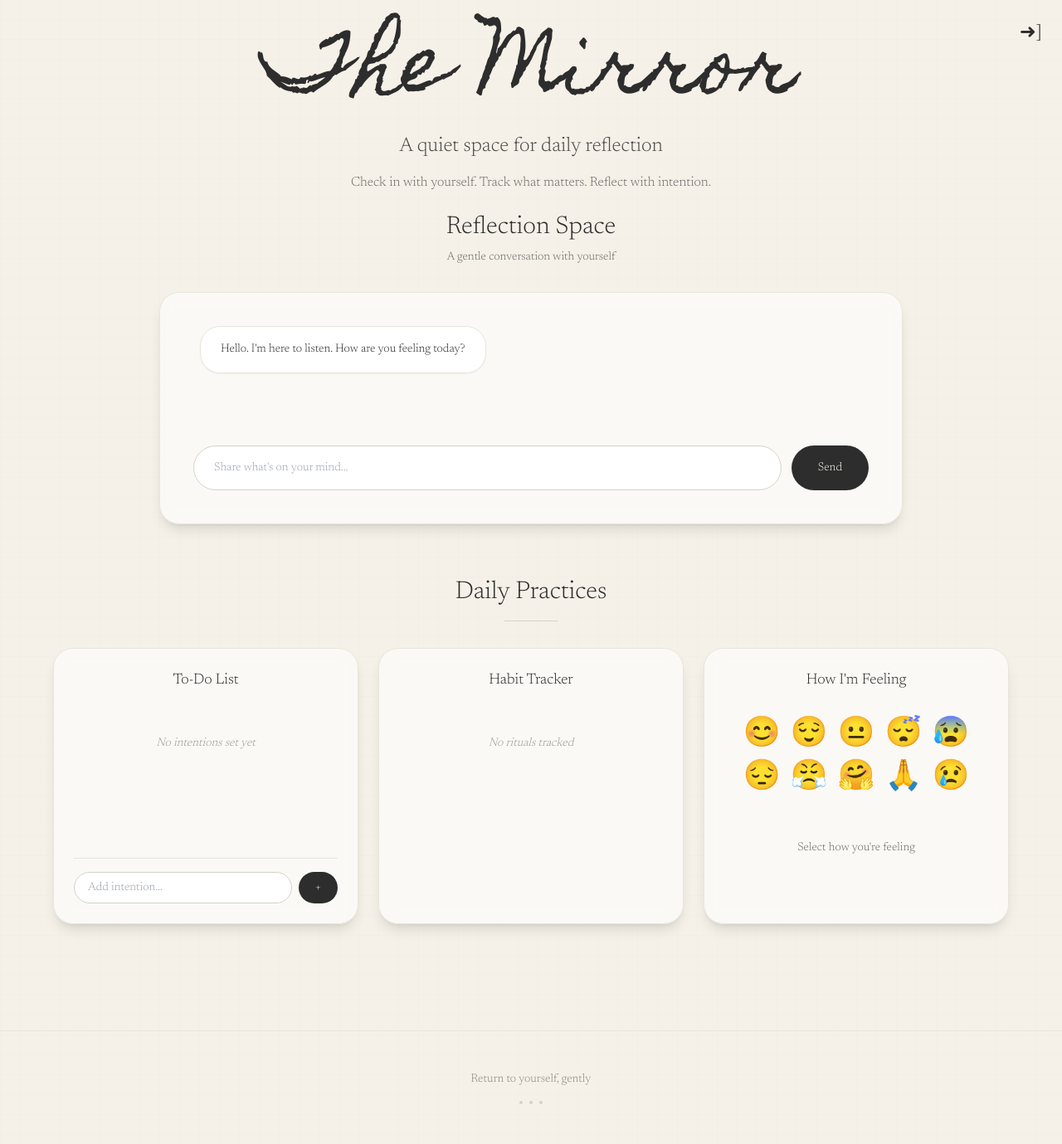
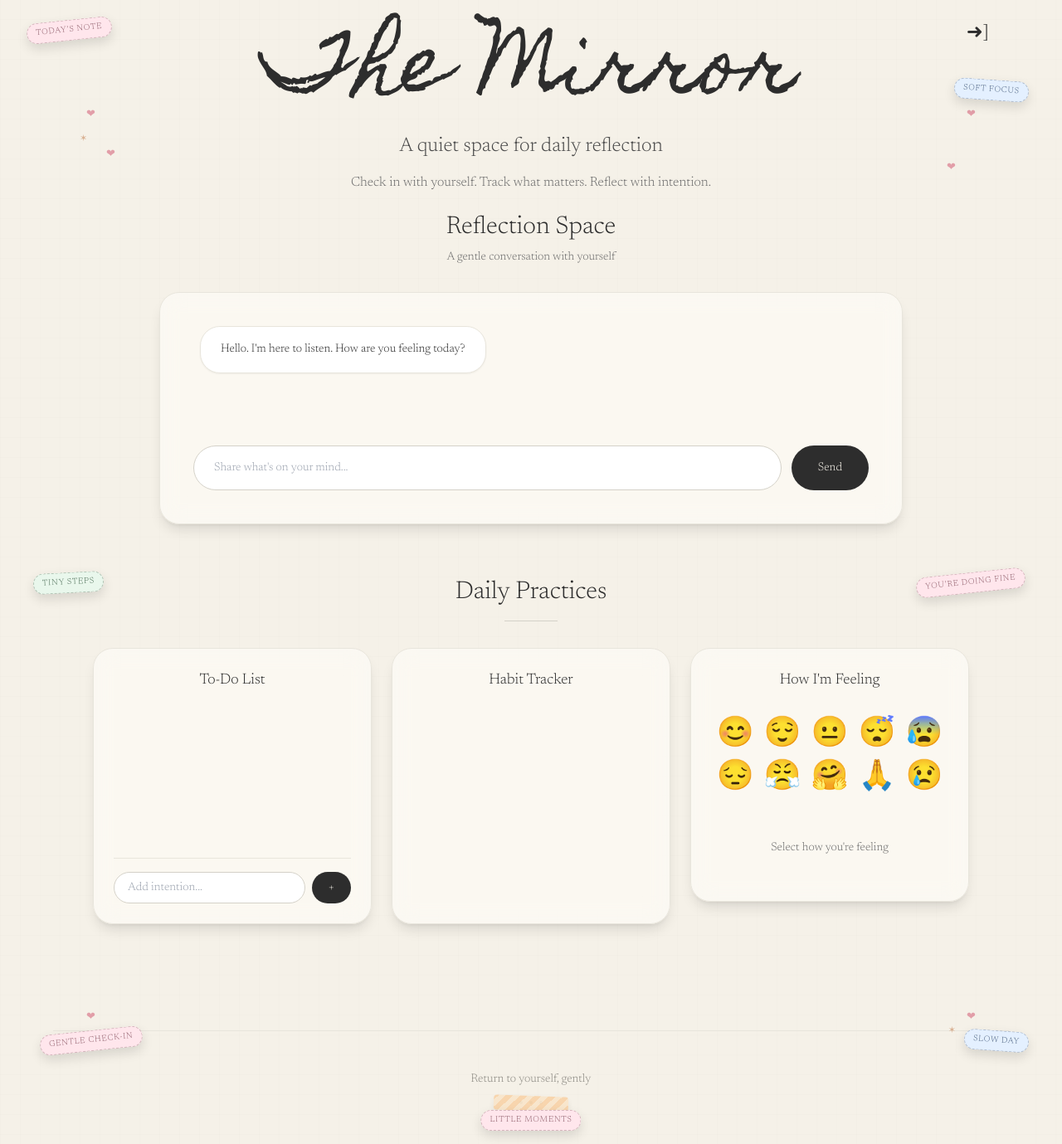
Before and after one commit to Swaliyaa/Mirror, a Flask app: page /dashboard in a window 1280 px wide. Shown: the whole page at 83% size. Run offline with Flask 3, Linux system fonts and the light colour scheme; the visitor is signed in with stand-in values (Sample User, id 1); data that the repository does not hold is empty; some libraries are stand-ins or nearby versions.

Commit message:
Update dashboard.html

```diff
--- a/templates/dashboard.html
+++ b/templates/dashboard.html
@@ -68,9 +68,12 @@
     opacity: 0.25;
   }
 
+  /* slightly more glassy cards */
   .section-card {
-        background: rgba(255, 255, 255, 0.6);
-        backdrop-filter: blur(10px);
+    background: rgba(255, 255, 255, 0.5);
+    backdrop-filter: blur(14px) saturate(150%);
+    -webkit-backdrop-filter: blur(14px) saturate(150%);
+    box-shadow: 0 16px 40px rgba(0, 0, 0, 0.08);
   }
 
   @keyframes breathe {
@@ -86,7 +89,76 @@
   .breathing-icon {
     animation: breathe 3s ease-in-out infinite;
   }
+
+  /* journal stickers + doodles */
+  .sticker {
+    position: absolute;
+    border-radius: 999px;
+    font-size: 10px;
+    letter-spacing: 0.08em;
+    text-transform: uppercase;
+    padding: 4px 10px;
+    background: #ffe6ec;
+    color: #8b5b68;
+    box-shadow: 0 6px 14px rgba(0, 0, 0, 0.12);
+    transform: rotate(-6deg);
+    pointer-events: none;
+    z-index: 5;
+    border: 1px dashed rgba(139, 91, 104, 0.35);
+    white-space: nowrap;
+  }
+
+  .sticker-blue {
+    background: #e4f0ff;
+    color: #4b607e;
+    border-color: rgba(75, 96, 126, 0.35);
+    transform: rotate(4deg);
+  }
+
+  .sticker-green {
+    background: #e9f7ec;
+    color: #4a6b54;
+    border-color: rgba(74, 107, 84, 0.35);
+    transform: rotate(-3deg);
+  }
+
+  .washi-strip {
+    position: absolute;
+    width: 90px;
+    height: 18px;
+    background: repeating-linear-gradient(
+      -45deg,
+      rgba(248, 207, 160, 0.9),
+      rgba(248, 207, 160, 0.9) 6px,
+      rgba(249, 227, 198, 0.9) 6px,
+      rgba(249, 227, 198, 0.9) 12px
+    );
+    opacity: 0.9;
+    border-radius: 4px;
+    box-shadow: 0 4px 10px rgba(0, 0, 0, 0.08);
+    pointer-events: none;
+    z-index: 4;
+  }
+
+  .doodle-star {
+    position: absolute;
+    font-size: 11px;
+    color: #d3a27f;
+    opacity: 0.8;
+    pointer-events: none;
+    z-index: 3;
+  }
+
+  .doodle-heart {
+    position: absolute;
+    font-size: 13px;
+    color: #e19aa5;
+    opacity: 0.95;
+    pointer-events: none;
+    z-index: 3;
+  }
 </style>
+
     <style>
       @view-transition {
         navigation: auto;
@@ -95,6 +167,71 @@
   </head>
   <body class="h-full body-text">
     <div class="h-full w-full overflow-auto bg-[#f5f1e8] paper-texture">
+      <div class="relative max-w-6xl mx-auto">
+        <!-- margin stickers & doodles – desktop gutters only -->
+      <!-- top-left margin -->
+      <div class="sticker top-6 -left-3 sm:-left-8 hidden sm:block">
+        today’s note
+      </div>
+
+      <!-- mid-left margin -->
+      <div class="sticker sticker-green top-1/2 -left-6 hidden lg:block">
+        tiny steps
+      </div>
+
+      <!-- bottom-left margin -->
+      <div class="sticker bottom-28 -left-4 hidden md:block">
+        gentle check-in
+      </div>
+
+      <!-- top-right margin (well away from logout) -->
+      <div class="sticker sticker-blue top-24 -right-6 hidden md:block">
+        soft focus
+      </div>
+
+      <!-- mid-right margin -->
+      <div class="sticker top-1/2 -right-5 hidden lg:block">
+        you’re doing fine
+      </div>
+
+      <!-- bottom-right margin -->
+      <div class="sticker sticker-blue bottom-28 -right-6 hidden sm:block">
+        slow day
+      </div>
+
+      <!-- bottom center washi with label -->
+      <div class="washi-strip bottom-10 left-1/2 -translate-x-1/2 rotate-2 hidden sm:block"></div>
+      <div class="sticker bottom-10 left-1/2 -translate-x-1/2 translate-y-6 rotate-0 hidden sm:inline-flex">
+        little moments
+      </div>
+
+      <!-- hearts & star in side gutters -->
+      <div class="doodle-heart top-32 left-3 sm:left-10">
+        ❤
+      </div>
+      <div class="doodle-heart top-44 left-6 sm:left-16">
+        ❤
+      </div>
+      <div class="doodle-heart bottom-36 left-4 sm:left-10 hidden md:block">
+        ❤
+      </div>
+
+      <div class="doodle-heart top-32 right-4 sm:right-10">
+        ❤
+      </div>
+      <div class="doodle-heart top-48 right-6 sm:right-16 hidden md:block">
+        ❤
+      </div>
+      <div class="doodle-heart bottom-36 right-5 sm:right-10 hidden md:block">
+        ❤
+      </div>
+
+      <div class="doodle-star top-40 left-8 sm:left-18">
+        ✶
+      </div>
+      <div class="doodle-star bottom-32 right-8 sm:right-16">
+        ✶
+      </div>
         <!-- Hero Section -->
         <header class="w-full pt-10 pb-14 px-4 sm:px-6 md:px-8 lg:px-12 relative">
           <div class="max-w-4xl mx-auto text-center px-2">
@@ -118,7 +255,7 @@
             </p>
           </div>
 
-        <!-- Logout Button: Top-Right -->
+          <!-- Logout Button: Top-Right (clear area) -->
           <div class="absolute top-4 right-4 sm:top-6 sm:right-6">
             <a
               href="/logout"
@@ -250,7 +387,8 @@
                   </div>
                 </div>
 
-              <!-- Mood Tracker -->
+                <!-- Mood Tracker + side quote -->
+                <div class="flex flex-col gap-3">
                   <div
                     class="section-card rounded-3xl shadow-lg p-5 sm:p-6 border border-[#e8e5dc]"
                   >
@@ -333,6 +471,9 @@
                       Select how you're feeling
                     </div>
                   </div>
+
+
+                </div>
               </div>
             </section>
           </div>
@@ -356,6 +497,7 @@
             </div>
           </div>
         </footer>
+      </div>
     </div>
 
     <script>
@@ -412,9 +554,7 @@
             habit => `
       <div class="w-full px-4 py-3 rounded-2xl border border-[#d4d1c8] bg-white/70 backdrop-blur-sm">
         <div class="flex items-center justify-between">
-          <p class="text-sm ${
-            habit.completed ? 'text-[#2d2d2d]' : 'text-[#2d2d2d]'
-          }">
+          <p class="text-sm text-[#2d2d2d]">
             ${habit.content}
           </p>
           <span class="text-[11px] px-2 py-0.5 rounded-full ${
@@ -481,7 +621,7 @@
           moodBtns.forEach(btn =>
             btn.classList.remove('mood-selected', 'mood-unselected')
           );
-          moodDisplay.textContent = 'Select how you\'re feeling';
+          moodDisplay.textContent = 'Select how you\\'re feeling';
         }
       }
 
@@ -625,7 +765,7 @@
       function detectIntent(text) {
         const t = text.toLowerCase();
 
-        if (/(^|\\s)(hi|hello|hey|good morning|good night|good evening)(\\W|$)/.test(t)) {
+        if (/(^|\\\\s)(hi|hello|hey|good morning|good night|good evening)(\\\\W|$)/.test(t)) {
           return 'greeting';
         }
 
```
Lines whose indentation alone changed are shown as unchanged.
